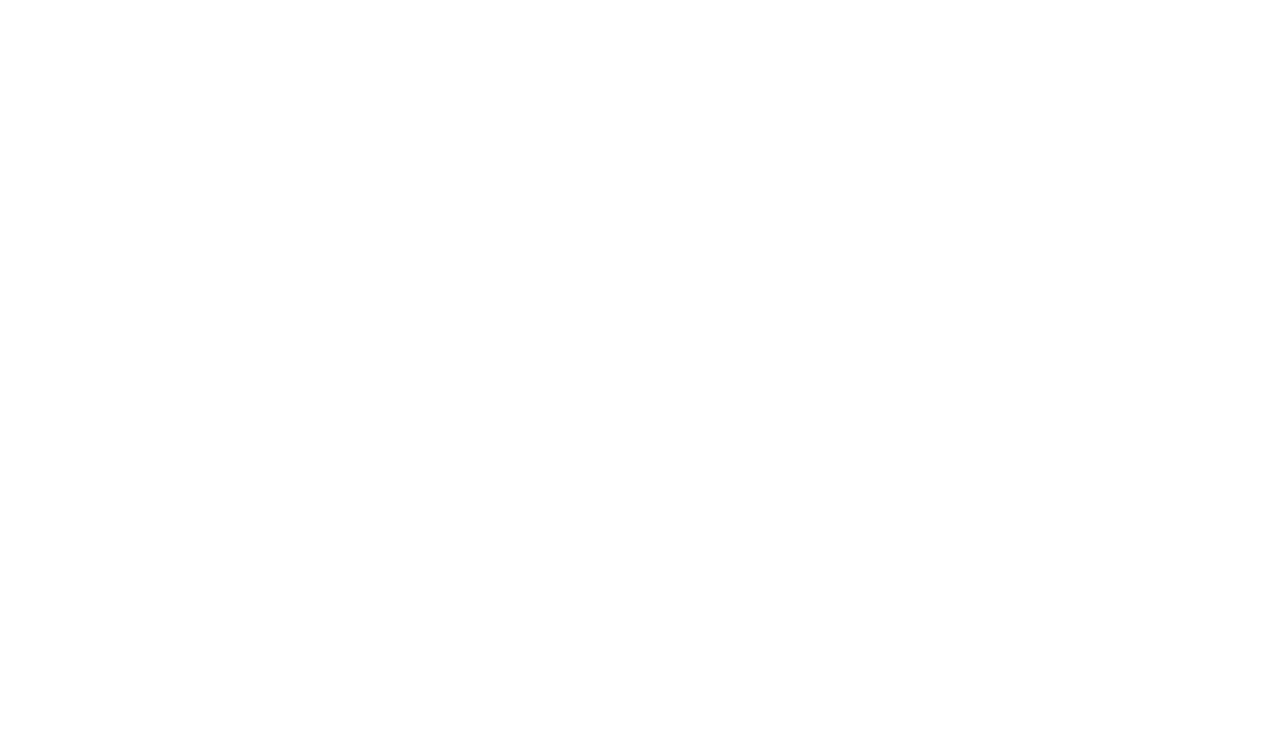
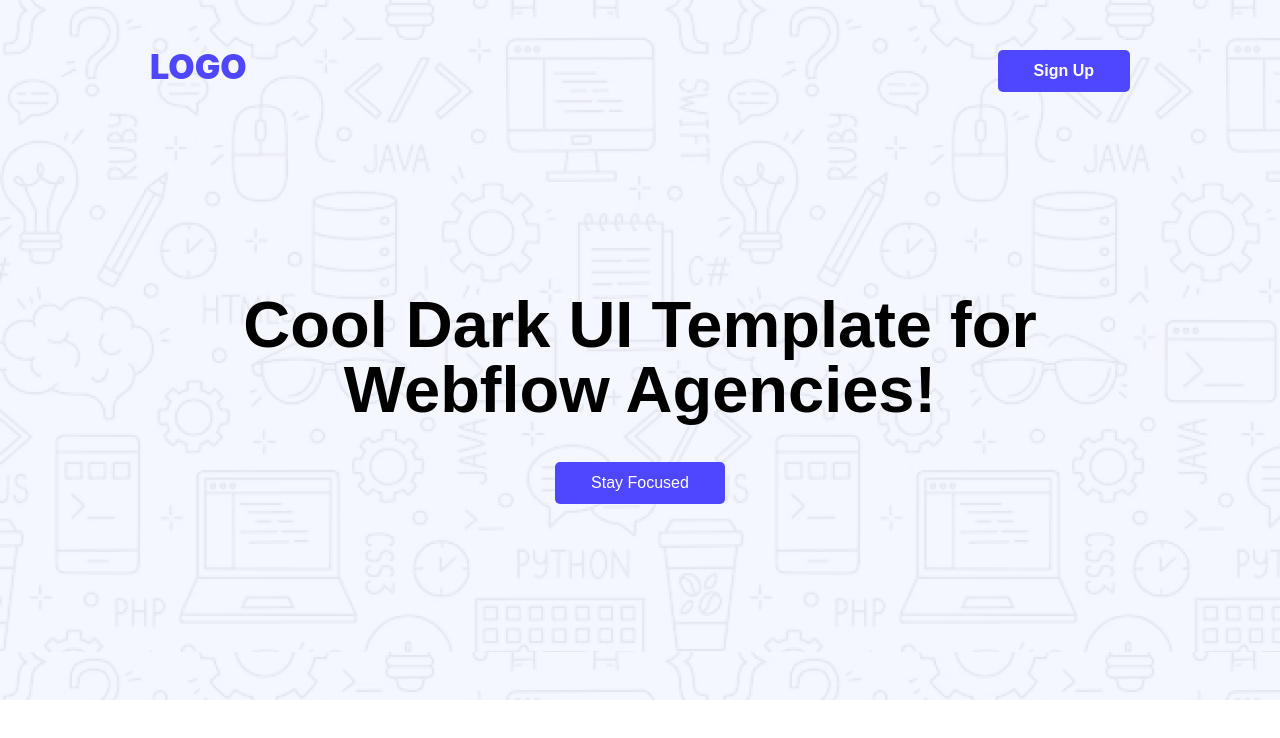
Before and after one commit to saddamcrr7/webflow-a01, a plain HTML site: page index.html in a window 1280 px wide. Drawn offline with Linux system fonts and the light colour scheme.

Commit message:
Added Header style n Markup

```diff
--- /dev/null
+++ b/css/reset.css
@@ -0,0 +1,44 @@
+/* http://meyerweb.com/eric/tools/css/reset/
+   v2.0 | 20110126
+   License: none (public domain)
+*/
+
+html, body, div, span, applet, object, iframe,
+h1, h2, h3, h4, h5, h6, p, blockquote, pre,
+a, abbr, acronym, address, big, cite, code,
+del, dfn, em, img, ins, kbd, q, s, samp,
+small, strike, strong, sub, sup, tt, var,
+b, u, i, center,
+dl, dt, dd, ol, ul, li,
+fieldset, form, label, legend,
+table, caption, tbody, tfoot, thead, tr, th, td,
+article, aside, canvas, details, embed,
+figure, figcaption, footer, header, hgroup,
+menu, nav, output, ruby, section, summary,
+time, mark, audio, video {
+	margin: 0;
+	padding: 0;
+	border: 0;
+	font-size: 100%;
+	font: inherit;
+	vertical-align: baseline;
+}
+
+body {
+	line-height: 1;
+}
+ol, ul {
+	list-style: none;
+}
+blockquote, q {
+	quotes: none;
+}
+blockquote:before, blockquote:after,
+q:before, q:after {
+	content: '';
+	content: none;
+}
+table {
+	border-collapse: collapse;
+	border-spacing: 0;
+}
--- a/css/style.css
+++ b/css/style.css
@@ -0,0 +1,69 @@
+:root{
+    --primary-color: #4E47FF;
+}
+/* Import Google Fonts */
+@import url('https://fonts.googleapis.com/css2?family=Inter:ital,opsz,wght@0,14..32,100..900;1,14..32,100..900&family=Raleway:ital,wght@0,100..900;1,100..900&display=swap');
+
+/* Typography */
+
+.primary-font {
+  font-family: "Raleway", sans-serif;
+  font-optical-sizing: auto;
+  font-weight: 700;
+  font-style: normal;
+}
+
+.inter-font {
+  font-family: "Inter", sans-serif;
+  font-optical-sizing: auto;
+  font-weight: 900;
+  font-style: normal;
+}
+/* Common Style */
+a{
+    text-decoration: none;
+    color: #fff;
+}
+/* button style */
+
+.btn-primary{
+    padding: 12px 36px;
+    background-color: var(--primary-color);
+    font-size: 16px;
+    color: #fff;
+    cursor: pointer;
+    border: none;
+    border-radius: 5px;
+}
+
+/* header style */
+
+.header{
+    background: url(../images/Hero-bg.png);
+    max-width: 1440px;
+    margin: 0 auto;
+    height: 700px;
+    padding: 0px 150px;
+}
+.nav-header{
+    display: flex;
+    justify-content: space-between;
+    padding: 50px 0;
+}
+.nav-header h1 a{
+    color: var(--primary-color);
+    text-decoration: none;
+    font-size: 34px;
+    text-transform: uppercase;
+}
+.header-container{
+    margin: 150px 0;
+    text-align: center;
+}
+
+.header-container h2{
+    font-size: 65px;
+}
+.header-container button{
+    margin-top: 40px;
+}
--- a/index.html
+++ b/index.html
@@ -4,9 +4,19 @@
     <meta charset="UTF-8">
     <meta name="viewport" content="width=device-width, initial-scale=1.0">
     <title>Webflow Conference - Assignment 01</title>
+    <link rel="stylesheet" href="css/reset.css">
     <link rel="stylesheet" href="css/style.css">
 </head>
-<body>
-
+<body class="primary-font">
+    <header class="header">
+        <nav class="nav-header">
+            <h1 class="inter-font"><a href="index.html">logo</a></h1>
+            <button class="btn-primary primary-font"><a href="#">Sign Up</a></button>
+        </nav>
+        <div class="header-container primary-font">
+            <h2>Cool Dark UI Template for <br> Webflow Agencies!</h2>
+            <button class="btn-primary">Stay Focused</button>
+        </div>
+    </header>
 </body>
 </html>
```
